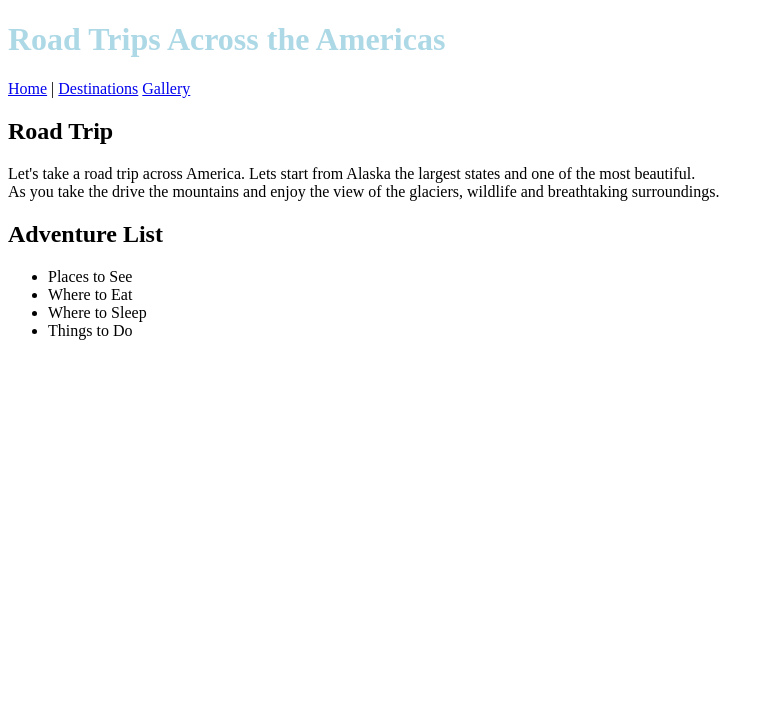
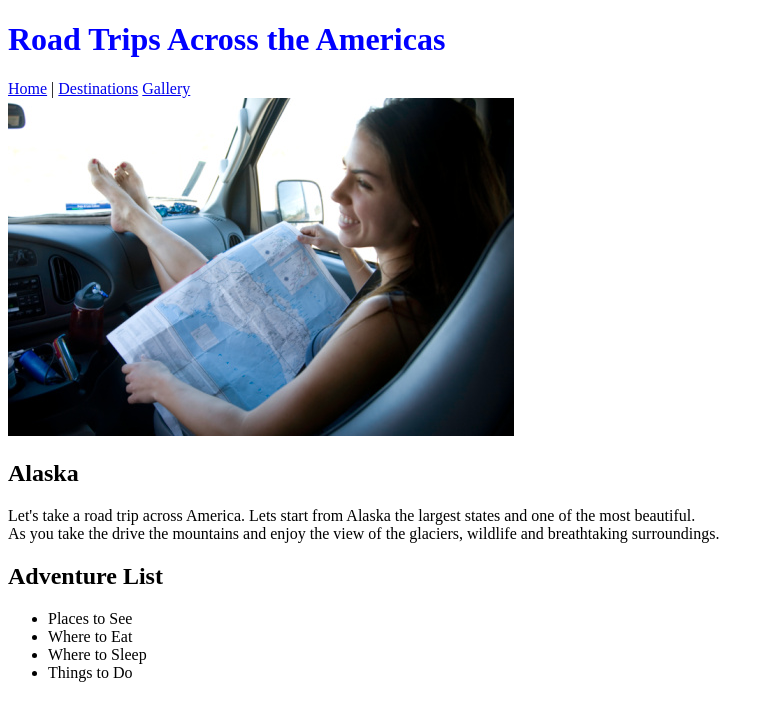
Before and after one commit to traceyking/wsd, a plain HTML site: page index.html in a window 1280 px wide. Shown: the whole page, without its empty margins (0-774 px from the left). Drawn offline with Linux system fonts and the light colour scheme.

Commit message:
image added

```diff
--- a/index.html
+++ b/index.html
@@ -9,7 +9,7 @@
 	<div>
 		<header>
 		<class="header">
-		<span style="color:lightblue"><h1 id="branding">Road Trips Across the Americas
+		<span style="color:blue"><h1 id="branding">Road Trips Across the Americas
 		</h1>
 		</span>
 		<nav>
@@ -18,7 +18,9 @@
 <a href="gallery.html">Gallery</a>
 </nav>
 
-		<h2> Road Trip </h2>
+<img src="images/roadtrip.jpg" alt="road trip" />
+
+		<h2> Alaska </h2>
 		<p id="intro"> Let's take a road trip across America. Lets start from Alaska the largest states and one of the most beautiful. <br/> As you take the drive the mountains and enjoy the view of the glaciers, wildlife and breathtaking surroundings.</p>
 		</header>
 	</class>
```
Also changed, not shown: images/roadtrip.jpg (added).
